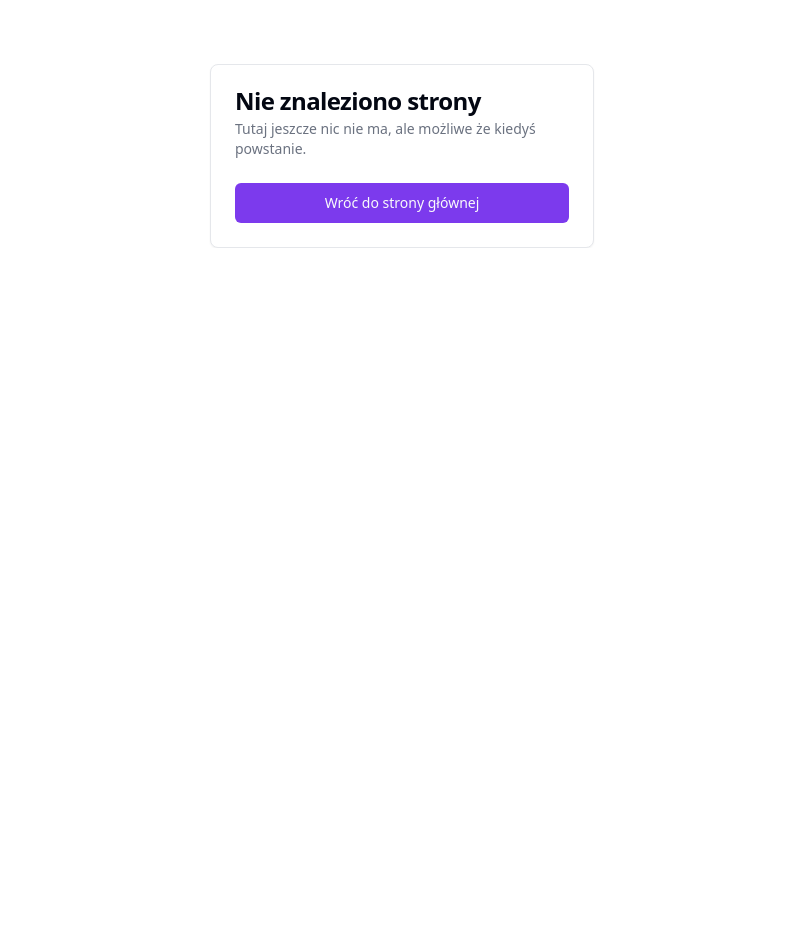
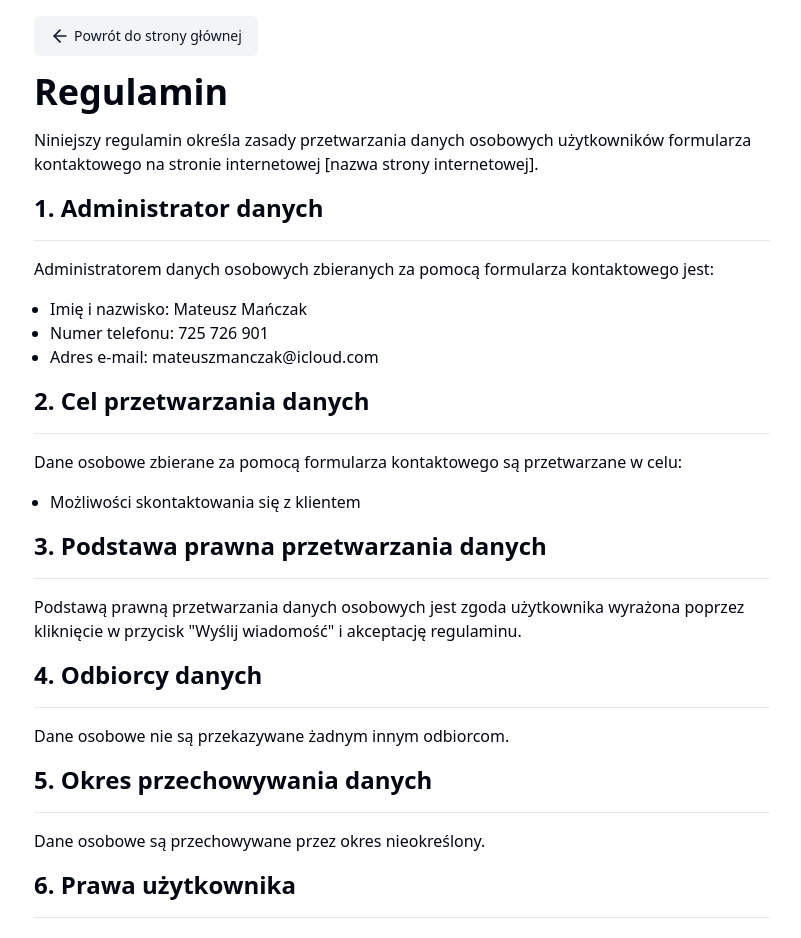
Before and after one commit to mateuszmanczak04/portfolio-website, a Next.js app: page /regulamin in a window 1280 px wide. Before the commit this address had no page. Shown: the top 938 px of the page, without its empty margins (238-1039 px from the left). Before the commit the page ends 800 px from the top, so only its background shows below. Built offline with nearby package versions, Linux system fonts and the light colour scheme.

Commit message:
create terms and conditions page

```diff
--- /dev/null
+++ b/src/app/regulamin/page.tsx
@@ -0,0 +1,104 @@
+import Footer from '@/components/page-sections/footer';
+import { Button } from '@/components/ui/button';
+import { Separator } from '@/components/ui/separator';
+import { ArrowLeft } from 'lucide-react';
+import Link from 'next/link';
+
+const RegulationsPage = () => {
+	return (
+		<div className='mx-auto w-full max-w-screen-md space-y-4 p-4'>
+			<Button asChild variant='secondary' className='items-center gap-1'>
+				<Link href='/'>
+					<ArrowLeft className='h-5 w-5' />{' '}
+					<span>Powrót do strony głównej</span>
+				</Link>
+			</Button>
+			<h1 className='text-4xl font-semibold'>Regulamin</h1>
+			<p>
+				Niniejszy regulamin określa zasady przetwarzania danych osobowych
+				użytkowników formularza kontaktowego na stronie internetowej [nazwa
+				strony internetowej].
+			</p>
+			<h2 className='text-2xl font-semibold'>1. Administrator danych</h2>
+			<Separator />
+			<p>
+				Administratorem danych osobowych zbieranych za pomocą formularza
+				kontaktowego jest:
+			</p>
+			<ul className='list-disc pl-4'>
+				<li>Imię i nazwisko: Mateusz Mańczak</li>
+				<li>Numer telefonu: 725 726 901</li>
+				<li>Adres e-mail: mateuszmanczak@icloud.com</li>
+			</ul>
+			<h2 className='text-2xl font-semibold'>2. Cel przetwarzania danych</h2>
+			<Separator />
+			<p>
+				Dane osobowe zbierane za pomocą formularza kontaktowego są przetwarzane
+				w celu:
+			</p>
+			<ul className='list-disc pl-4'>
+				<li>Możliwości skontaktowania się z klientem</li>
+			</ul>
+			<h2 className='text-2xl font-semibold'>
+				3. Podstawa prawna przetwarzania danych
+			</h2>
+			<Separator />
+			<p>
+				Podstawą prawną przetwarzania danych osobowych jest zgoda użytkownika
+				wyrażona poprzez kliknięcie w przycisk &quot;Wyślij wiadomość&quot; i
+				akceptację regulaminu.
+			</p>
+			<h2 className='text-2xl font-semibold'>4. Odbiorcy danych</h2>
+			<Separator />
+			<p>Dane osobowe nie są przekazywane żadnym innym odbiorcom.</p>
+			<h2 className='text-2xl font-semibold'>5. Okres przechowywania danych</h2>
+			<Separator />
+			<p>Dane osobowe są przechowywane przez okres nieokreślony.</p>
+			<h2 className='text-2xl font-semibold'>6. Prawa użytkownika</h2>
+			<Separator />
+			<p>Użytkownikowi przysługuje prawo do:</p>
+			<ul className='list-disc pl-4'>
+				<li>Dostępu do swoich danych osobowych</li>
+				<li>Sprostowania swoich danych osobowych</li>
+				<li>Usunięcia swoich danych osobowych</li>
+				<li>Ograniczenia przetwarzania swoich danych osobowych</li>
+				<li>
+					Wniesienia sprzeciwu wobec przetwarzania swoich danych osobowych
+				</li>
+				<li>Przenoszenia swoich danych osobowych</li>
+			</ul>
+			<h2 className='text-2xl font-semibold'>7. Cofnięcie zgody</h2>
+			<Separator />
+			<p>
+				Użytkownik ma prawo do cofnięcia zgody na przetwarzanie swoich danych
+				osobowych w dowolnym momencie. Cofnięcie zgody nie wpływa na zgodność z
+				prawem przetwarzania, którego dokonano na podstawie zgody przed jej
+				cofnięciem.
+			</p>
+			<h2 className='text-2xl font-semibold'>8. Skarga do Prezesa UODO</h2>
+			<Separator />
+			<p>
+				Użytkownik ma prawo wnieść skargę do Prezesa Urzędu Ochrony Danych
+				Osobowych, jeśli uważa, że jego dane osobowe są przetwarzane niezgodnie
+				z prawem.
+			</p>
+			<h2 className='text-2xl font-semibold'>
+				9. Informacja o dobrowolności podania danych
+			</h2>
+			<Separator />
+			<p>Podanie danych osobowych jest dobrowolne.</p>
+			<h2 className='text-2xl font-semibold'>
+				10. Zgoda na przetwarzanie danych
+			</h2>
+			<Separator />
+			<p>
+				Wysyłając formularz, użytkownik wyraża zgodę na przetwarzanie swoich
+				danych osobowych zgodnie z niniejszym regulaminem.
+			</p>
+			<div className='h-8'></div>
+			<Footer />
+		</div>
+	);
+};
+
+export default RegulationsPage;
```
